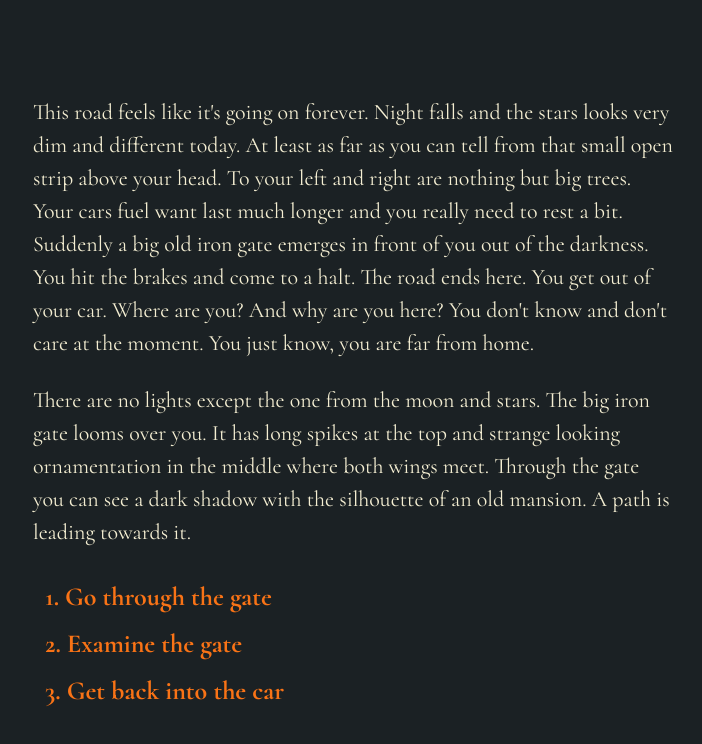
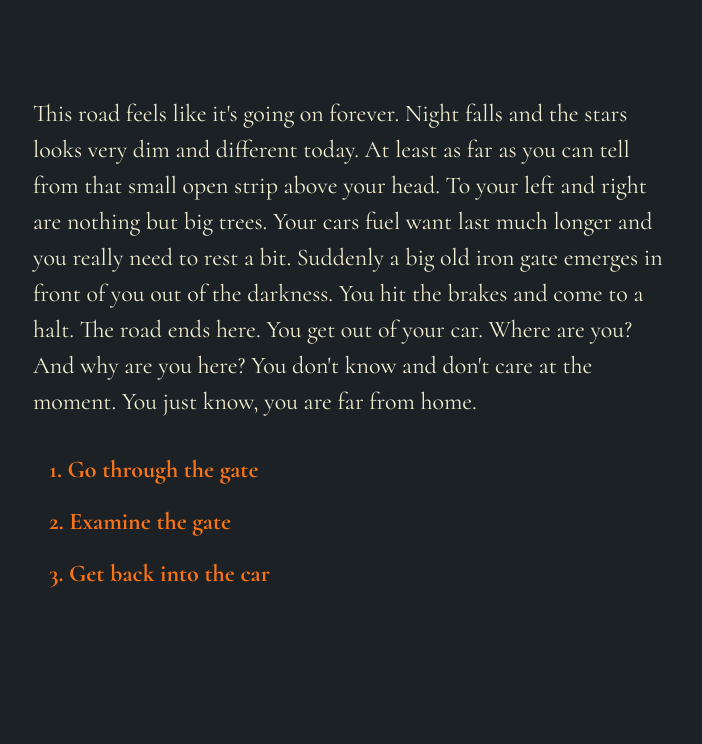
Before and after one commit to pixelprodukt/far-from-home, a React (Vite) app: page / in a window 1280 px wide. Shown: the top 744 px of the page, without its empty margins (287-989 px from the left). Built offline with nearby package versions, Linux system fonts and the light colour scheme.

Commit message:
playing with font sizes

```diff
--- a/src/App.tsx
+++ b/src/App.tsx
@@ -7,8 +7,21 @@ const App = () => {
             <div className='container mx-auto text-light-amber 2xl:w-1/3 xl:w-1/2 lg:w-1/2 md:w-full 2xl:px-0 xl:px-0 lg:px-0 md:px-0 sm:px-0 px-8'>
 
                 <section>
-                    <p className='text-base mb-6'>This road feels like it's going on forever. Night falls and the stars looks very dim and different today. At least as far as you can tell from that small open strip above your head. To your left and right are nothing but big trees. Your cars fuel want last much longer and you really need to rest a bit. Suddenly a big old iron gate emerges in front of you out of the darkness. You hit the brakes and come to a halt. The road ends here. You get out of your car. Where are you? And why are you here? You don't know and don't care at the moment. You just know, you are far from home.</p>
-                    <p className='text-base mb-6'>There are no lights except the one from the moon and stars. The big iron gate looms over you. It has long spikes at the top and strange looking ornamentation in the middle where both wings meet. Through the gate you can see a dark shadow with the silhouette of an old mansion. A path is leading towards it. </p>
+                    <p className='text-base mb-6'>
+                        This road feels like it's going on forever. Night falls and the stars looks very dim
+                        and different today. At least as far as you can tell from that small open strip above
+                        your head. To your left and right are nothing but big trees. Your cars fuel want last
+                        much longer and you really need to rest a bit. Suddenly a big old iron gate emerges
+                        in front of you out of the darkness. You hit the brakes and come to a halt. The road
+                        ends here. You get out of your car. Where are you? And why are you here? You don't
+                        know and don't care at the moment. You just know, you are far from home.
+                    </p>
+                    {/* <p className='text-base mb-6'>
+                        There are no lights except the one from the moon and stars. The big iron gate looms
+                        over you. It has long spikes at the top and strange looking ornamentation in the
+                        middle where both wings meet. Through the gate you can see a dark shadow with the
+                        silhouette of an old mansion. A path is leading towards it.
+                    </p> */}
                 </section>
 
                 <div>
--- a/src/components/Button.tsx
+++ b/src/components/Button.tsx
@@ -4,7 +4,7 @@ interface ButtonProps {
 
 const Button = ({title}: ButtonProps) => {
     return (
-        <button className='text-lg font-bold text-orange-500 px-3 py-1 rounded-md hover:bg-gray-900'>{title}</button>
+        <button className='text-base w-full text-left font-bold text-orange-500 px-4 py-2 rounded-md hover:bg-stone-900'>{title}</button>
     );
 };
 
--- a/tailwind.config.mjs
+++ b/tailwind.config.mjs
@@ -6,8 +6,8 @@ export default {
     ],
     theme: {
         fontSize: {
-            base: '22px',
-            lg: '26px'
+            base: '24px',
+            lg: '28px'
         },
         extend: {
             colors: {
```
